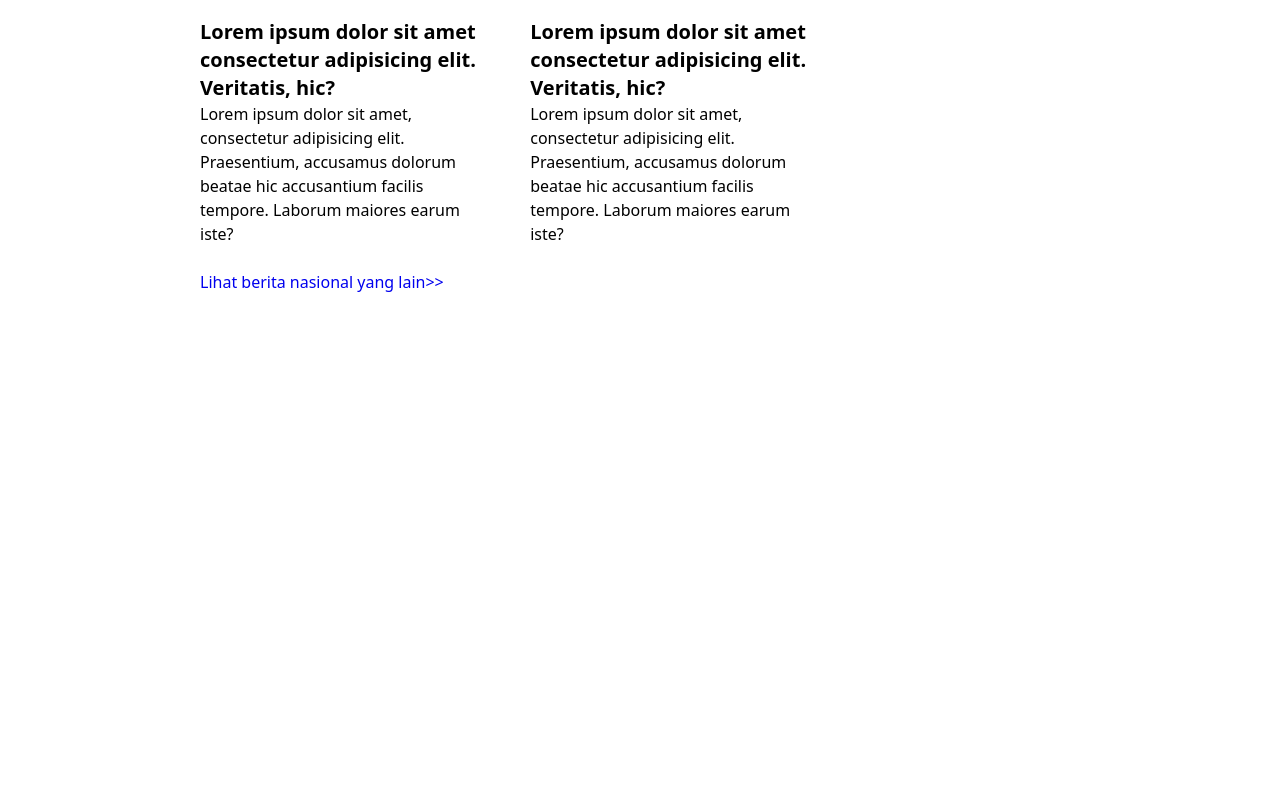
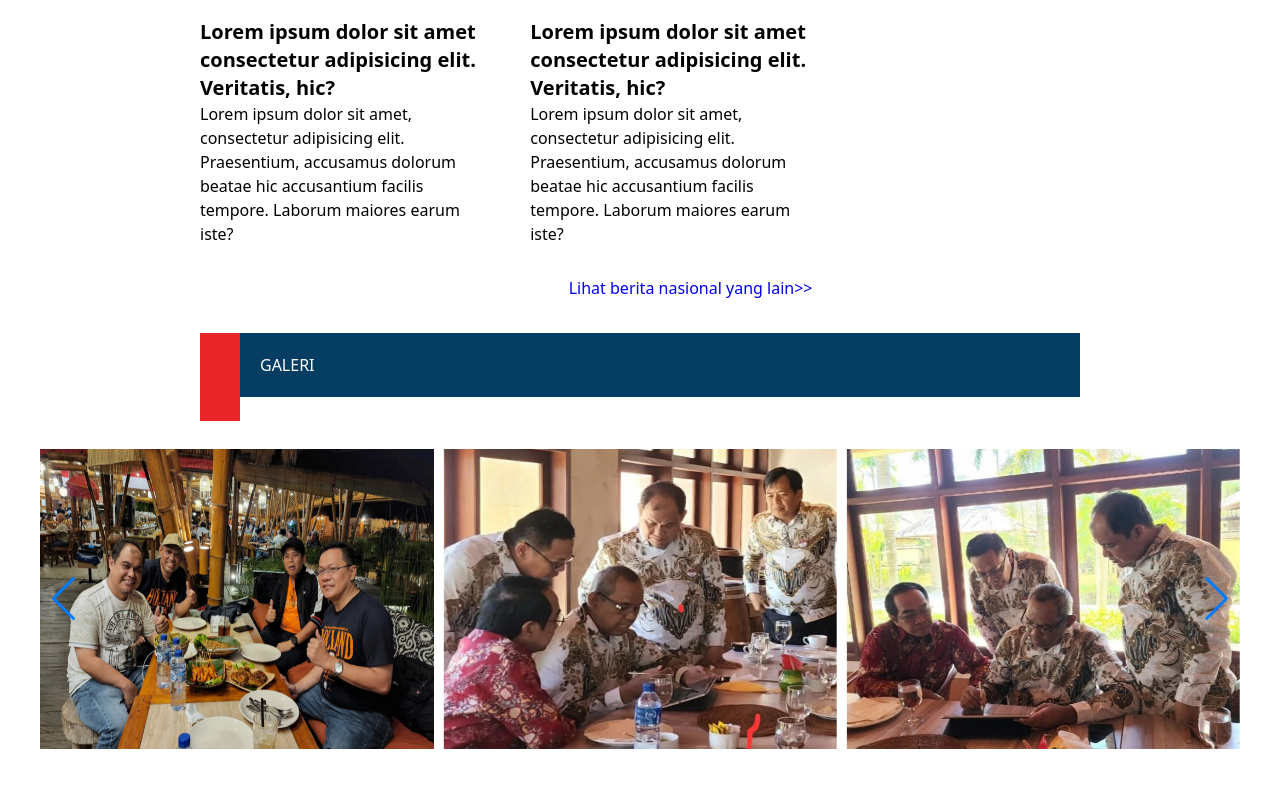
Before and after one commit to rennn9/Eng-Unhas, a Nuxt app: page /home in a window 1280 px wide. Shown: the part 1687-2474 px from the top of the page. Before the commit the page ends 2068 px from the top, so only its background shows below. Built offline with nearby package versions, Linux system fonts and the light colour scheme.

Commit message:
make gallery

```diff
--- a/pages/home/index.vue
+++ b/pages/home/index.vue
@@ -145,6 +145,7 @@
     :autoplay="{
       delay: 2500,
       disableOnInteraction: false,
+
     }"
     :pagination="{
       clickable: true,
@@ -175,28 +176,8 @@
     </swiper-slide>
   </swiper>
 
-    <!-- <div class="flex">
-      <div class="container flex my-[87px] mx-[200px]">
-        <div class="container flex-row">
-          <div class="container flex w-auto flex-grow-2">
-            <div class="container flex">
-              <div class="bg-[#EB2629] w-[20px] h-[40px]"> </div>
-              <p class="container bg-[#063d63] text-white h-[27px] pl-[5px]">Berita</p>
-            </div>
-          </div>
-
-          <div class="container flex w-auto">
-            <div class="container flex">
-              <div class="bg-[#EB2629] w-[20px] h-[40px]"> </div>
-              <p class="container bg-[#063d63] text-white h-[27px] pl-[5px]">Informasi</p>
-            </div>
-          </div>
-        </div>
-      </div>
-    </div>
-    <img src="@/assets/img/berita-5.jpg" alt="img news 1" class="w-auto h-16 " /> -->
     <div id="informasi-dan-berita" class="flex lg:mx-[200PX] md:mx-[100px] sm:mx-[50px] lg:my-[87px] md:my-[57px] sm:my-[27px]">
-      <div id="informasi" class="w-[1136px] mr-[26px]">
+      <div id="berita" class="w-[1136px] mr-[26px] relative">
         <div id="banner" class="relative w-auto bg-[#063D63] mb-[52px]">
           <div class="absolute top-0 left-0 bg-[#EB2629] w-[40px] h-[88px]"></div>
           <span class="inline-block text-white my-[20px] ml-[60px] uppercase">Berita</span>
@@ -223,12 +204,12 @@
             <p>Lorem ipsum dolor sit amet, consectetur adipisicing elit. Praesentium, accusamus dolorum beatae hic accusantium facilis tempore. Laborum maiores earum iste?</p>
           </div>
         </div>
-        <div class="flex mt-6">
-          <a class="inline-block text-[#0000EE]" href="#">Lihat berita nasional yang lain>></a>
-        </div>
+        <a class="inline-block text-[#0000EE] absolute right-0 mt-[30px]" href="#">Lihat berita nasional yang lain>></a>
+        <!-- <div class="flex justify-end object-right mt-6">
+        </div> -->
       </div>
 
-      <div id="berita" class="flex-auto">
+      <div id="informasi" class="relative flex-auto">
         <div id="banner" class="relative w-auto bg-[#063D63]">
           <div class="absolute top-0 left-0 bg-[#EB2629] w-[40px] h-[88px]"></div>
           <span class="inline-block text-white my-[20px] ml-[60px] uppercase">Informasi</span>
@@ -245,11 +226,62 @@
             <span class="font-bold mt-[50px] inline-block text-sm">Lorem ipsum dolor sit amet consectetur adipisicing elit. Veritatis, hic?</span>
             <p class="text-xs ">&#x1F4C5; 23 September 2019</p>
         </div>
-        <div class="flex mt-6">
-          <a class="inline-block text-[#0000EE]" href="#">Semua Informasi>></a>
-        </div>
+        <a class=" absolute right-0 inline-block text-[#0000EE] mt-[30px]" href="#">Semua Informasi>></a>
       </div>
     </div>
+
+    <div class="lg:mx-[200px] lg:my-[87px]">
+      <div id="banner" class="relative w-auto bg-[#063D63] mb-[52px]">
+          <div class="absolute top-0 left-0 bg-[#EB2629] w-[40px] h-[88px]"></div>
+          <span class="inline-block text-white my-[20px] ml-[60px] uppercase">Galeri</span>
+        </div>
+      <div class="flex items-center justify-center ">
+        <swiper
+          :autoplay="{
+            delay: 2500,
+            disableOnInteraction: false,
+          }"
+          :navigation="true"
+          :spaceBetween="10"
+          :slidesPerView="3"
+          :loop="true"
+          :modules="modules"
+          class="mySwiper w-[1200px]"
+          >
+          <swiper-slide>
+            <div class="galeri-aspect-ratio-box">
+              <img src="@/assets/img/galeri-0.jpeg" alt="Gambar" class="object-center ">
+            </div>
+          </swiper-slide>
+          <swiper-slide>
+            <div class="galeri-aspect-ratio-box">
+              <img src="@/assets/img/galeri-1.jpeg" alt="Gambar" class="object-center ">
+            </div>
+          </swiper-slide>
+          <swiper-slide>
+            <div class="galeri-aspect-ratio-box">
+              <img src="@/assets/img/galeri-2.jpeg" alt="Gambar" class="object-center ">
+            </div>
+          </swiper-slide>
+          <swiper-slide>
+            <div class="galeri-aspect-ratio-box img-size">
+              <img src="@/assets/img/galeri-3.jpeg" alt="Gambar" class="object-center ">
+            </div>
+          </swiper-slide>
+          <swiper-slide>
+            <div class="galeri-aspect-ratio-box">
+              <img src="@/assets/img/galeri-4.jpeg" alt="Gambar" class="object-center ">
+            </div>
+          </swiper-slide>
+          <swiper-slide>
+            <div class="galeri-aspect-ratio-box">
+              <img src="@/assets/img/galeri-6.jpeg" alt="Gambar" class="object-center ">
+            </div>
+          </swiper-slide>
+        </swiper>
+      </div>
+    </div>
+
   </template>
 
   <style>
@@ -265,6 +297,26 @@
       left: 0;
       width: 100%;
       height: 100%;
+    }
+
+    .galeri-aspect-ratio-box {
+      position: relative;
+      /* width: 100%;
+      padding-bottom: 43.25%; */
+      height: 300px;
+      display: flex;
+      justify-content: center;
+      align-items: center;
+    }
+
+    .galeri-aspect-ratio-box img {
+      position: absolute;
+      /* top: 0;
+      left: 0; */
+      display: block;
+      height: 100%;
+      width: 100%;
+      overflow: hidden;
     }
 
     .dropbtn {
@@ -328,6 +380,8 @@
       components: {
         Swiper,
         SwiperSlide,
+        Swiper,
+        SwiperSlide,
       },
       setup() {
         return {
```
Also changed, not shown: package.json (+7 -1 lines), 2 other files (tests, documents, lock files or other folders).
